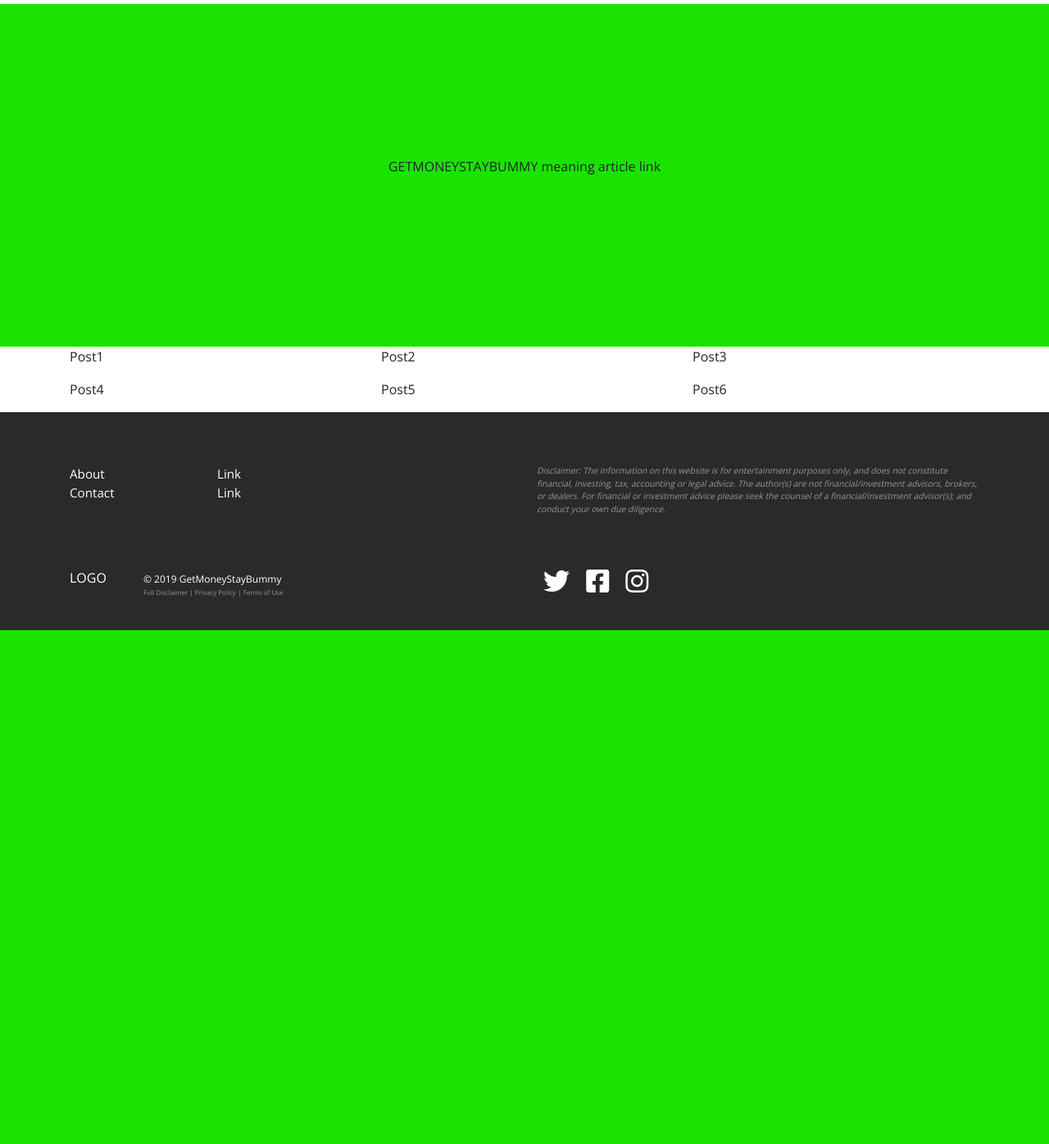
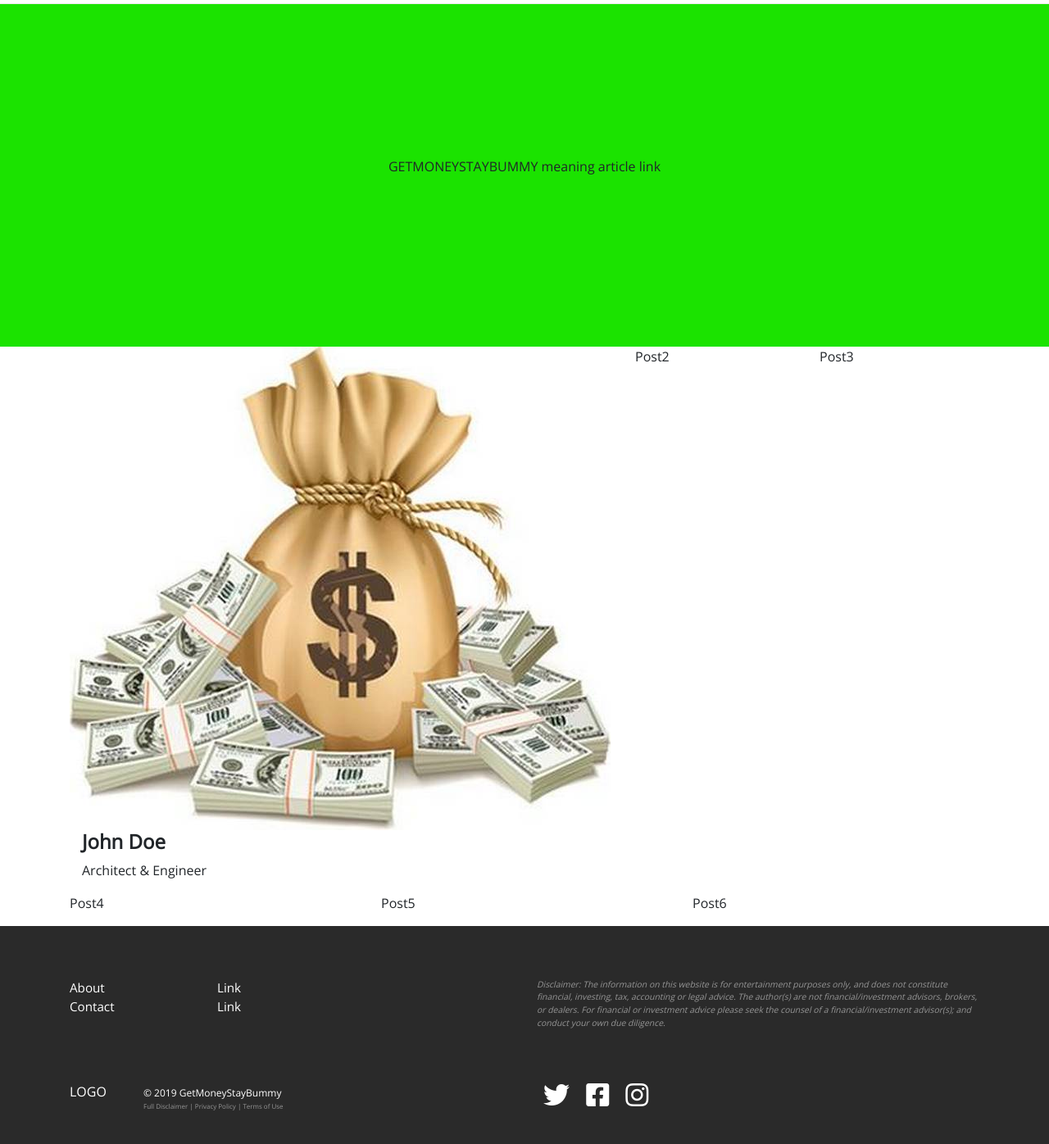
Before and after one commit to jaimelovera/personal-finance-blog, a Django app: page / in a window 1280 px wide. Shown: the part 34-1430 px from the top of the page at 82% size. Before the commit the page ends 803 px from the top, so only its background shows below. Run offline with Django 3.2, Linux system fonts and the light colour scheme; some libraries are stand-ins or nearby versions.

Commit message:
adding boxs to homepage

```diff
--- a/blog/static/blog/css/homepage.css
+++ b/blog/static/blog/css/homepage.css
@@ -6,5 +6,5 @@
 
 }
 
-.post-box {
+.box {
 }
--- a/blog/templates/blog/homepage.html
+++ b/blog/templates/blog/homepage.html
@@ -17,8 +17,12 @@
 <div class= "second-block">
 	<div class="container">
 		<div class="row">
-			<div class="col post-box">
-				<p>Post1</p>
+			<div class="col box">
+				<img src="{% static 'blog/img/money.jpeg' %}" alt="Image">
+				<div class="container">
+					<h4><b>John Doe</b></h4>
+					<p>Architect & Engineer</p>
+				</div>
 			</div>
 			<div class="col post-box">
 				<p>Post2</p>
```
Also changed, not shown: base/static/base/css/base.css (+15 -0 lines), blog/static/blog/img/money.jpeg (added).
